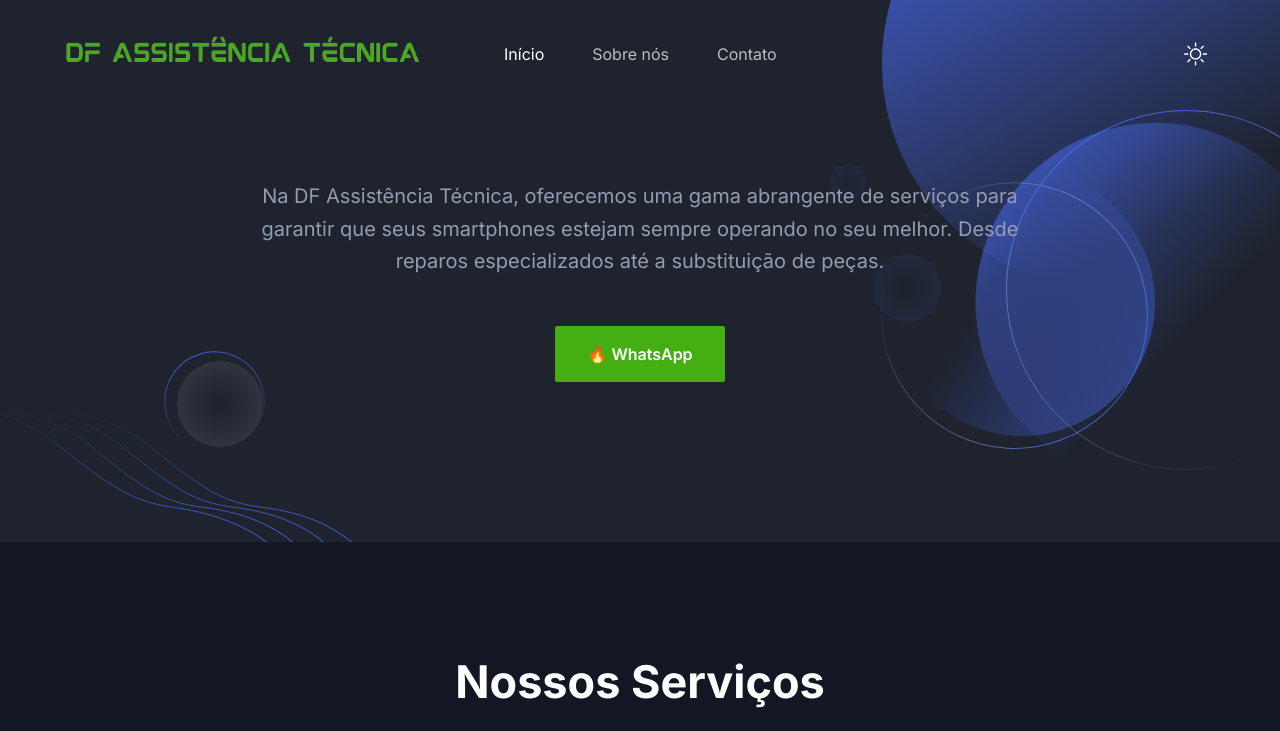
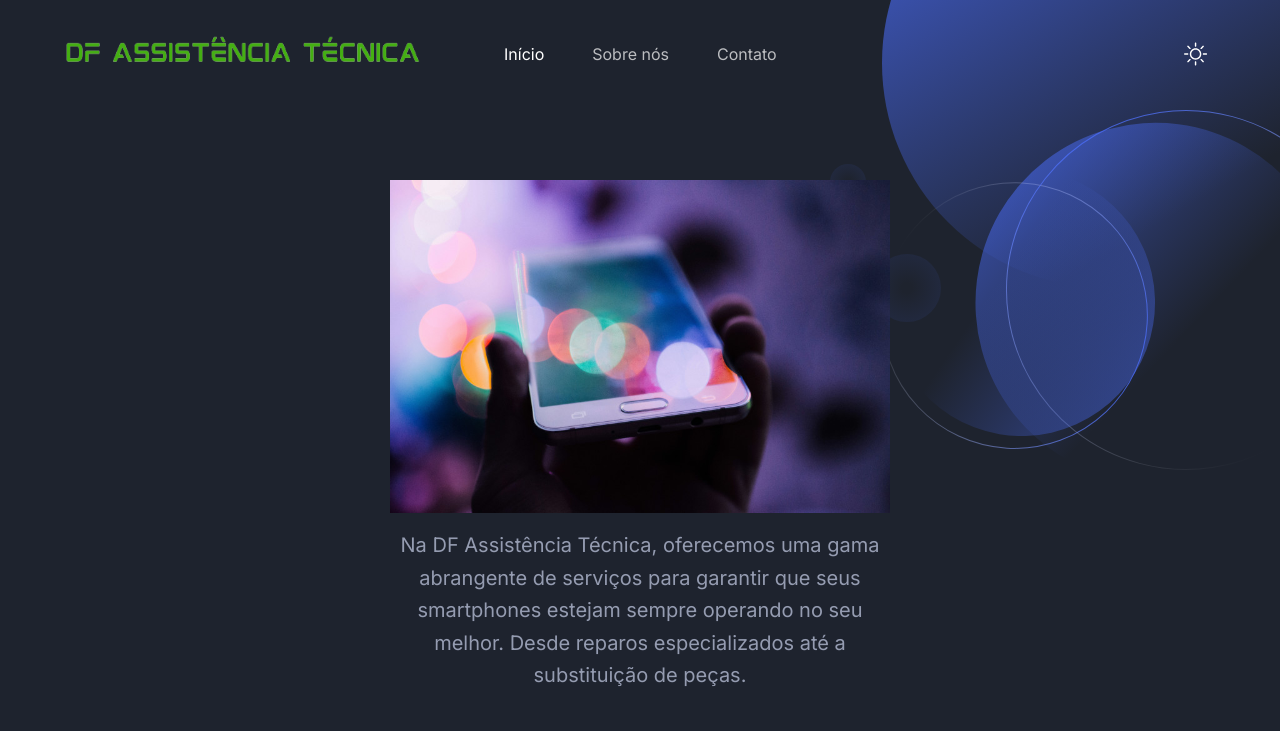
Before and after one commit to andrelobo/df-assistencia-tecnica, a Next.js app: page / in a window 1280 px wide. Shown: the top 731 px of the page. Built offline with nearby package versions, Linux system fonts and the light colour scheme; a web font is replaced by a local one.

Commit message:
feat: hero image

```diff
--- a/src/components/Header/index.tsx
+++ b/src/components/Header/index.tsx
@@ -29,11 +29,12 @@
   };
 
   const getMenuLinkClasses = (path) => {
-    return `flex py-2 text-base lg:mr-0 lg:inline-flex lg:px-0 lg:py-6 ${
-      path === window.location.pathname
-        ? "text-primary dark:text-white"
-        : "text-dark hover:text-primary dark:text-white/70 dark:hover:text-white"
-    }`;
+    // Verifica se window está definido para evitar o erro durante a compilação
+    if (typeof window !== 'undefined' && window.location.pathname === path) {
+      return "flex py-2 text-base lg:mr-0 lg:inline-flex lg:px-0 lg:py-6 text-primary dark:text-white";
+    } else {
+      return "flex py-2 text-base lg:mr-0 lg:inline-flex lg:px-0 lg:py-6 text-dark hover:text-primary dark:text-white/70 dark:hover:text-white";
+    }
   };
 
   return (
--- a/src/components/Hero/index.tsx
+++ b/src/components/Hero/index.tsx
@@ -10,7 +10,8 @@
         <div className="container">
           <div className="-mx-4 flex flex-wrap">
             <div className="w-full px-4">
-              <div className="mx-auto max-w-[800px] text-center">
+              <div className="mx-auto max-w-[500px] text-center">
+              <img src="/images/hero/smartphone.jpg" alt="Descrição da imagem" className="mx-auto mb-4" />
 
                 <p className="mb-12 text-base !leading-relaxed text-body-color dark:text-body-color-dark sm:text-lg md:text-xl">
                 Na DF Assistência Técnica, oferecemos uma gama abrangente de serviços para garantir que seus smartphones estejam sempre
```
Also changed, not shown: public/images/hero/smartphone.jpg (added).
